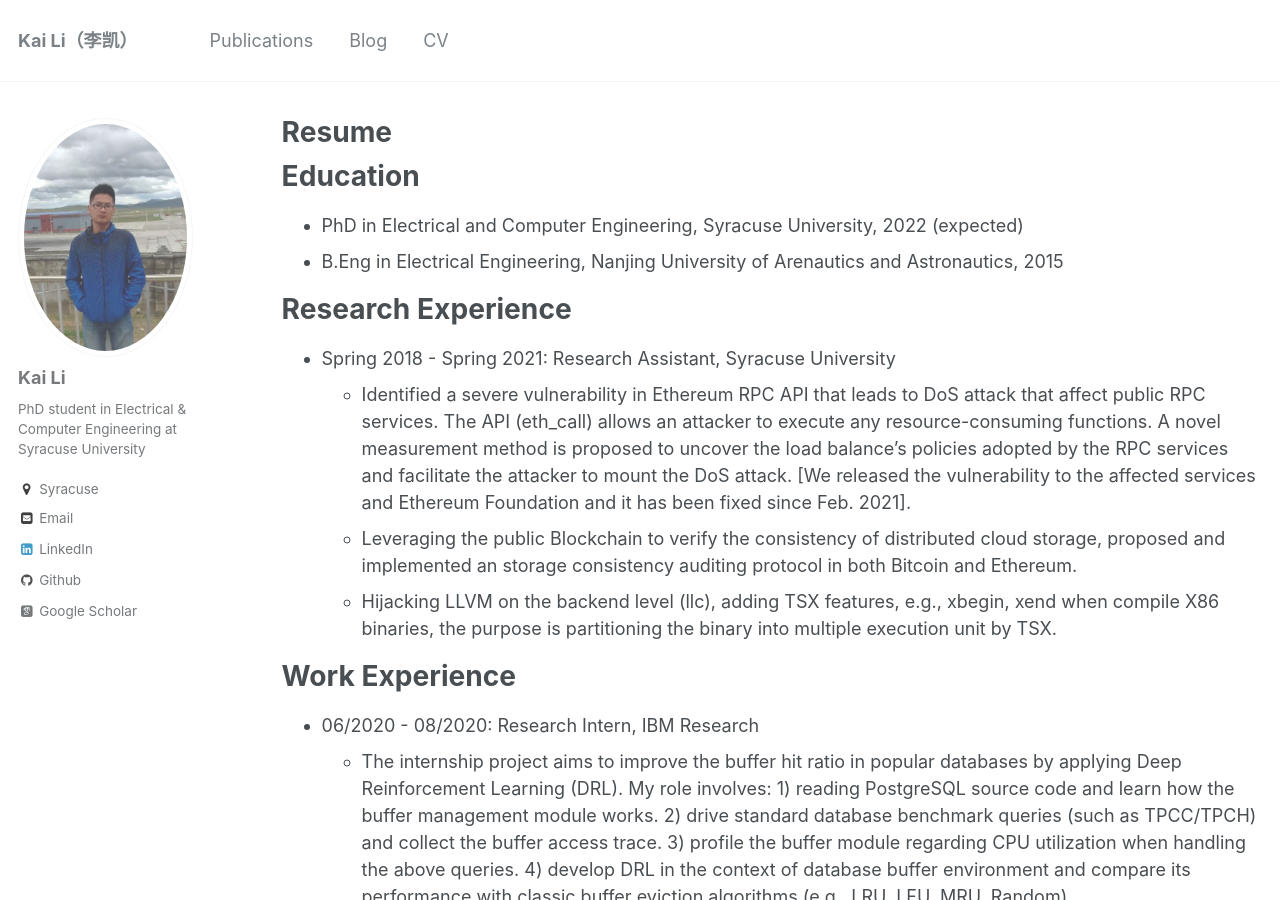
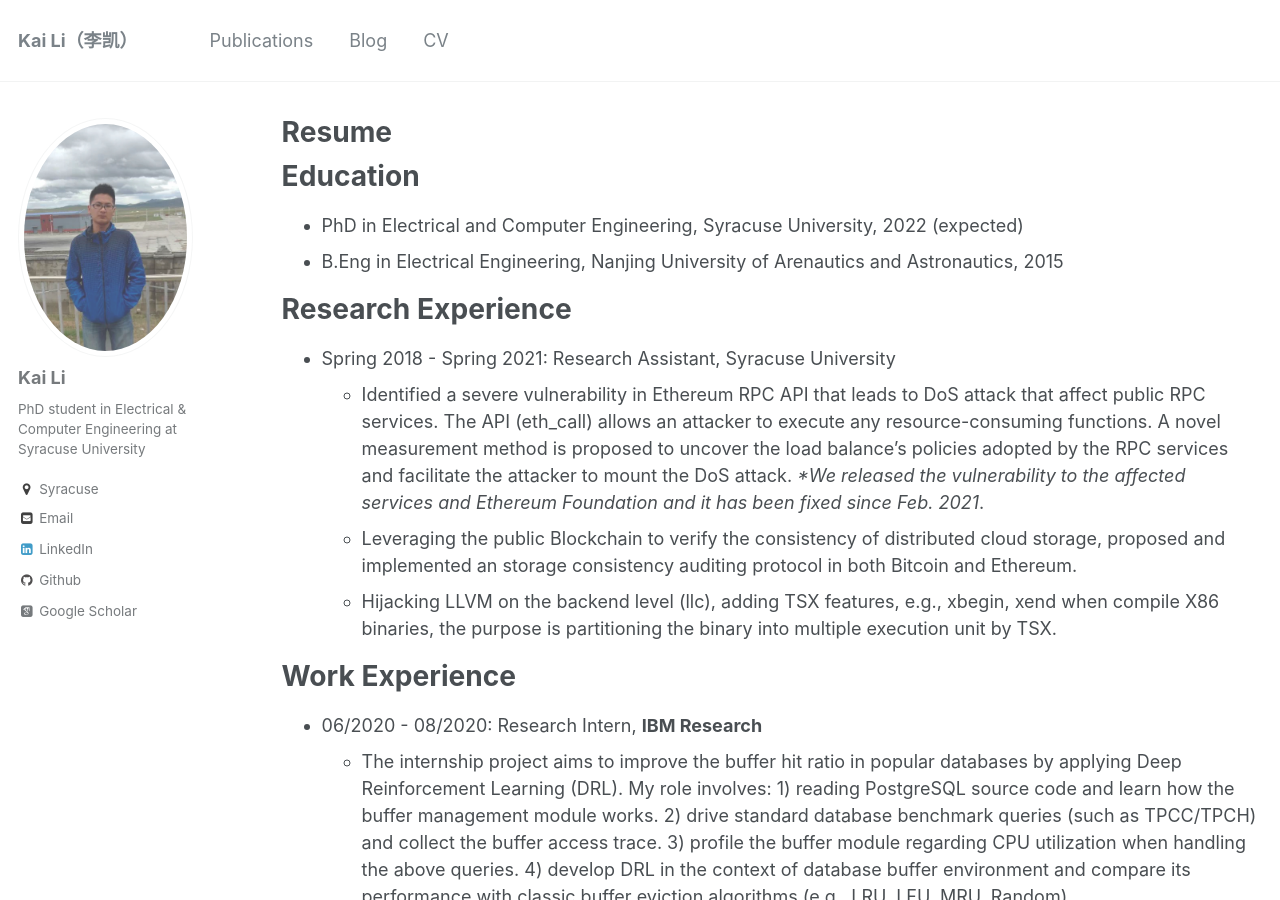
Before and after one commit to likai1993/likai1993.github.io, a Jekyll site: the page built from _pages/cv.md, in a window 1280 px wide and 900 px high. Built offline with Jekyll 4.4.1, drawn with Linux system fonts in a browser that asks for light colours; some web fonts are replaced.

Commit message:
Update cv.md

```diff
--- a/_pages/cv.md
+++ b/_pages/cv.md
@@ -18,13 +18,13 @@ Education
 Research Experience
 ======
 * Spring 2018 - Spring 2021: Research Assistant, Syracuse University
-  * Identified a severe vulnerability in Ethereum RPC API that leads to DoS attack that affect public RPC services. The API (eth_call) allows an attacker to execute any resource-consuming functions. A novel measurement method is proposed to uncover the load balance's policies adopted by the RPC services and facilitate the attacker to mount the DoS attack. [We released the vulnerability to the affected services and Ethereum Foundation and it has been fixed since Feb. 2021].
+  * Identified a severe vulnerability in Ethereum RPC API that leads to DoS attack that affect public RPC services. The API (eth_call) allows an attacker to execute any resource-consuming functions. A novel measurement method is proposed to uncover the load balance's policies adopted by the RPC services and facilitate the attacker to mount the DoS attack. **We released the vulnerability to the affected services and Ethereum Foundation and it has been fixed since Feb. 2021*.
   * Leveraging the public Blockchain to verify the consistency of distributed cloud storage, proposed and implemented an storage consistency auditing protocol in both Bitcoin and Ethereum.
   * Hijacking LLVM on the backend level (llc), adding TSX features, e.g., xbegin, xend when compile X86 binaries, the purpose is partitioning the binary into multiple execution unit by TSX.
 
 Work Experience
 ======
-* 06/2020 - 08/2020: Research Intern, IBM Research
+* 06/2020 - 08/2020: Research Intern, **IBM Research**
   * The internship project aims to improve the buffer hit ratio in popular databases by applying Deep Reinforcement Learning (DRL). My role involves:
     1) reading PostgreSQL source code and learn how the buffer management module works.
     2) drive standard database benchmark queries (such as TPCC/TPCH) and collect the buffer access trace.
```
